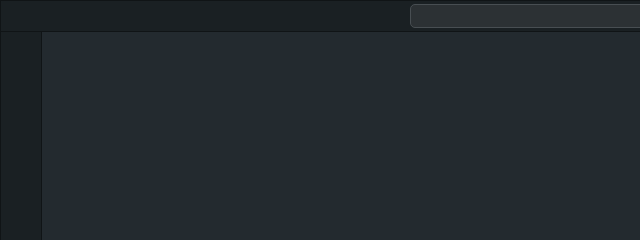
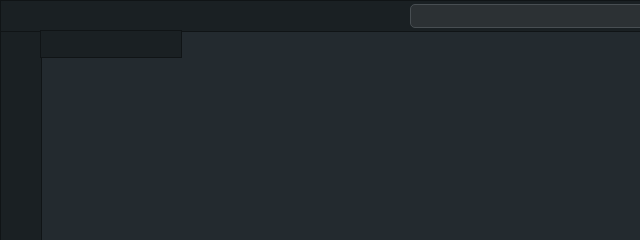
Before and after one commit to Fabian0594/Fabian0594.github.io, a plain HTML site: page index.html in a window 1280 px wide. Shown: the top 240 px of the page, 0-640 px from the left. Drawn offline with Linux system fonts and the light colour scheme.

Commit message:
ExplorerBar

```diff
--- a/index.html
+++ b/index.html
@@ -11,6 +11,7 @@
     <div class="sidebar"></div>
     <div class="topbar"></div>
     <div class="searchbar"></div>
+    <div class="explorerbar"></div>
     <script src="script.js"></script>
 </body>
 </html>
--- a/style.css
+++ b/style.css
@@ -84,10 +84,10 @@ body{
 
 .explorerbar {
   position: absolute;
-  left: 0;
+  left: 40px;
   top: 30px;
-  width: 40px;
-  height: 100%;
+  width: 140px;
+  height: 26px;
   background-color: #1A2023;
   border: 0.5pt solid #101416;
 }
```
